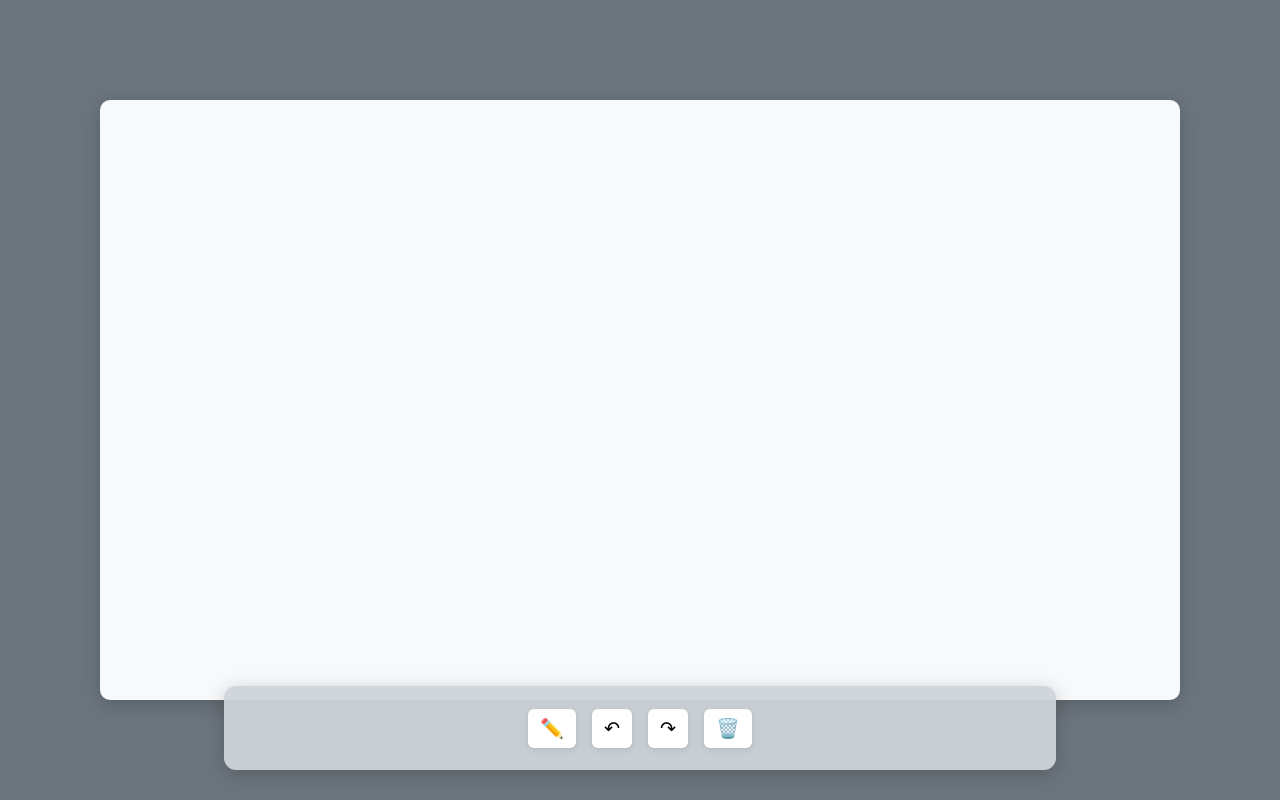
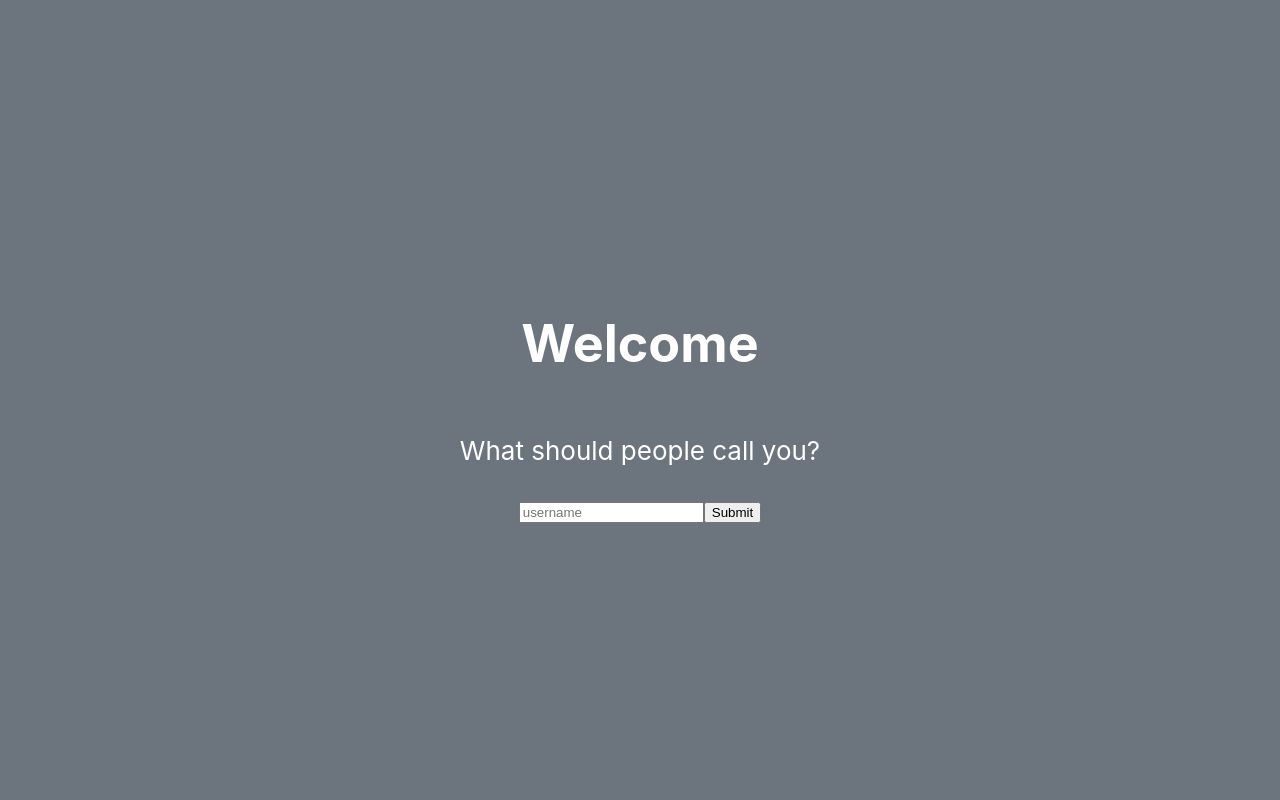
Before and after one commit to bhavya-l/drawing-app, a React (Create React App) app in the folder client/: page / in a window 1280 px wide. Built offline with nearby package versions, Linux system fonts and the light colour scheme.

Commit message:
Login page + Server connection

```diff
--- a/client/package.json
+++ b/client/package.json
@@ -15,7 +15,7 @@
     "perfect-cursors": "^1.0.5",
     "react": "^19.1.1",
     "react-dom": "^19.1.1",
-    "react-scripts": "5.0.1",
+    "react-scripts": "^5.0.1",
     "react-use-websocket": "^4.13.0",
     "typescript": "^4.9.5",
     "web-vitals": "^2.1.4"
--- a/client/src/App.tsx
+++ b/client/src/App.tsx
@@ -1,17 +1,16 @@
 import React from 'react';
 import './App.css';
-import CanvasBoard from './components/Canvas';
-import Toolbar from './components/Toolbar';
+import { Login } from './components/Login';
+import { Home } from './Home';
 
 function App() {
-  return (
-    <div className="App">
-      <header className="App-header">
-          <CanvasBoard />
-          <Toolbar />
-      </header>
-    </div>
-  );
+  const [username, setUsername] = React.useState("")
+
+  return username ? (
+    <Home username={username}/>
+  ) : (
+    <Login onSubmit={setUsername}/>
+  )
 }
 
 export default App;
--- /dev/null
+++ b/client/src/Home.tsx
@@ -0,0 +1,27 @@
+import CanvasBoard from "./components/Canvas";
+import Toolbar from "./components/Toolbar";
+import useWebSocket from "react-use-websocket";
+import throttle from "lodash.throttle";
+import { useRef } from "react";
+
+export function Home({ username }: { username: string }) {
+    const WS_URL = "ws://127.0.0.1:8000";
+    const socket = useWebSocket(WS_URL, {
+        queryParams: { username },
+    });
+
+    const THROTTLE = 50;
+    const sendJsonMessageThrottled = useRef(
+        throttle(socket.sendJsonMessage, THROTTLE)
+    );
+
+    return (
+        <div className="App">
+            <header className="App-header">
+                <h1>Welcome, {username}!</h1>
+                <CanvasBoard />
+                <Toolbar />
+            </header>
+        </div>
+    )
+}
--- /dev/null
+++ b/client/src/components/Login.tsx
@@ -0,0 +1,25 @@
+import { useState } from "react";
+
+export function Login({ onSubmit }: { onSubmit: (username: string) => void }) {
+    const [username, setUsername] = useState("")
+    return (
+        <header className="App-header">
+            <h1>Welcome</h1>
+            <p>What should people call you?</p>
+            <form
+                onSubmit={(e) => {
+                    e.preventDefault()
+                    onSubmit(username)
+                }}
+            >
+                <input
+                    type="text"
+                    value={username}
+                    placeholder="username"
+                    onChange={(e) => setUsername(e.target.value)}
+                />
+                <input type="submit" />
+            </form>
+        </header>
+    )
+}
```
Also changed, not shown: 2 other files (tests, documents, lock files or other folders).
